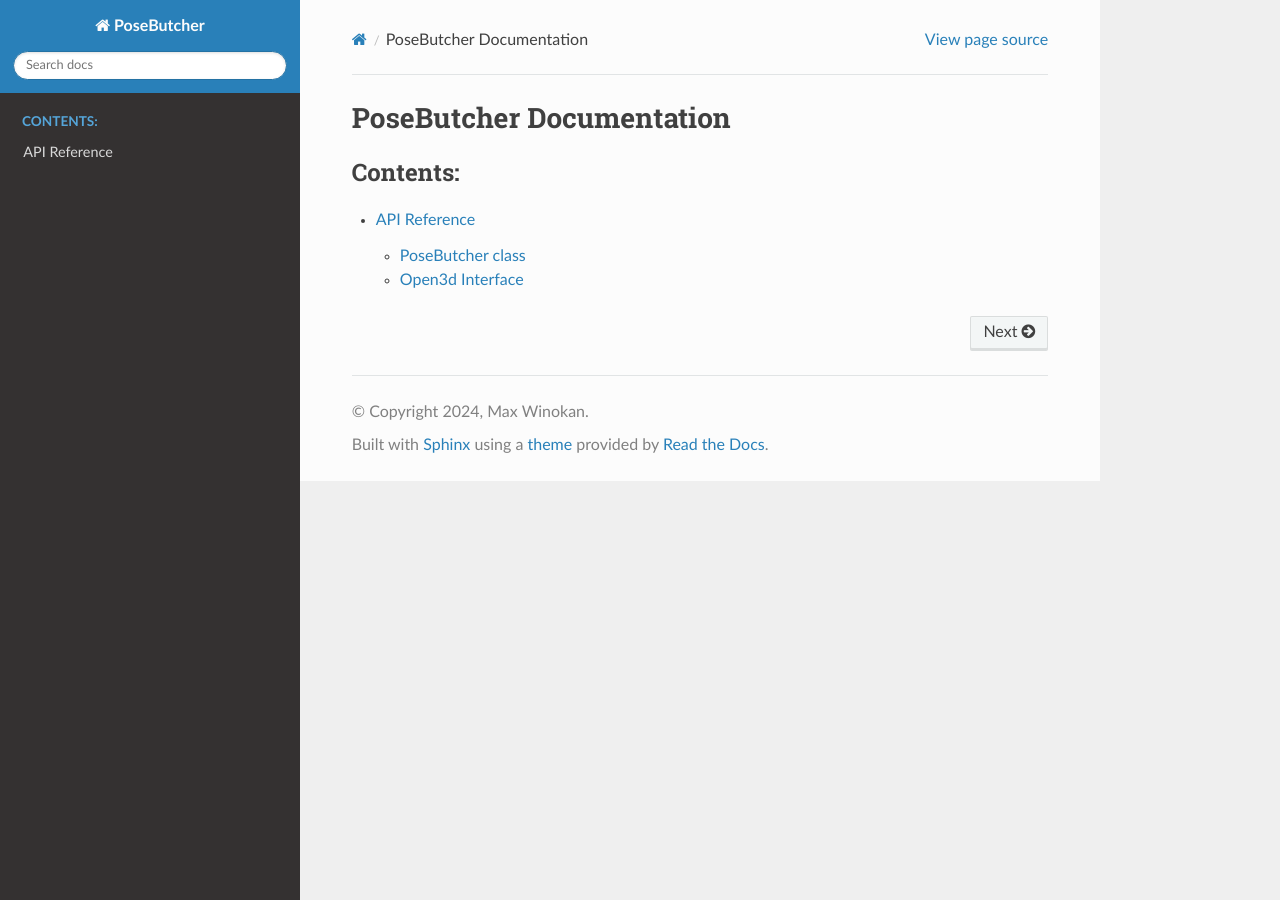
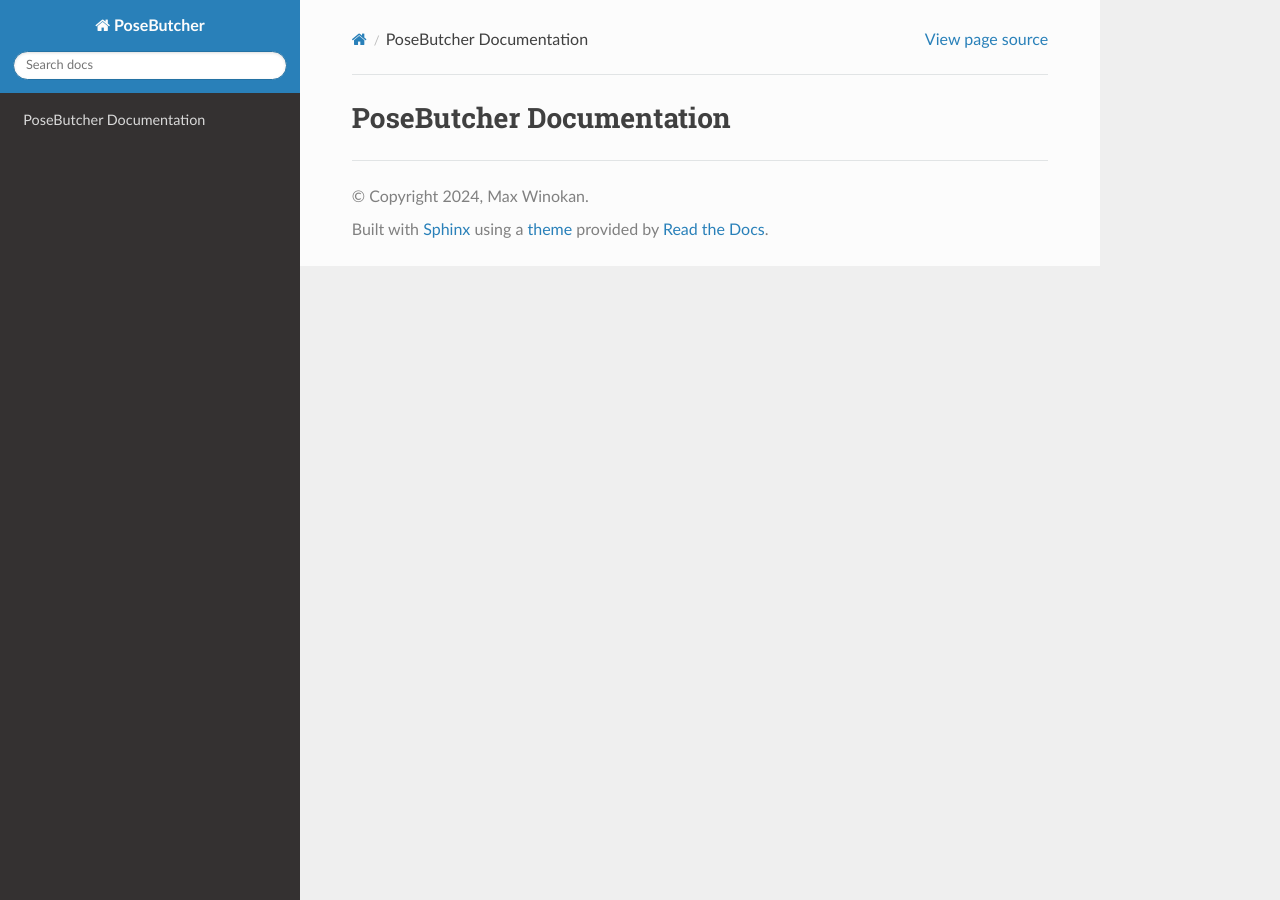
Before and after one commit to mwinokan/PoseButcher, a Sphinx documentation site: the page built from docs/source/index.rst, in a window 1280 px wide. Built offline with Sphinx 7.4.7 and the Read the Docs theme 2.0.0, drawn with Linux system fonts in a browser that asks for light colours.

Commit message:
sphinx-autoapi

```diff
--- a/docs/source/conf.py
+++ b/docs/source/conf.py
@@ -20,13 +20,16 @@
 # https://www.sphinx-doc.org/en/master/usage/configuration.html#general-configuration
 
 extensions = [
-              'sphinx.ext.autodoc',
+              # 'sphinx.ext.autodoc',
+              'autoapi.extension',
               'sphinx.ext.doctest',
               'sphinx.ext.extlinks',
               'sphinx.ext.mathjax',
               'sphinx.ext.viewcode',
               'sphinx.ext.napoleon',
               'sphinx.ext.intersphinx']
+
+autoapi_dirs = ['../../posebutcher/']
 
 templates_path = ['_templates']
 exclude_patterns = []
--- a/docs/source/index.rst
+++ b/docs/source/index.rst
@@ -10,5 +10,3 @@
 .. toctree::
    :maxdepth: 2
    :caption: Contents:
-
-   API Reference <api_reference>
```
